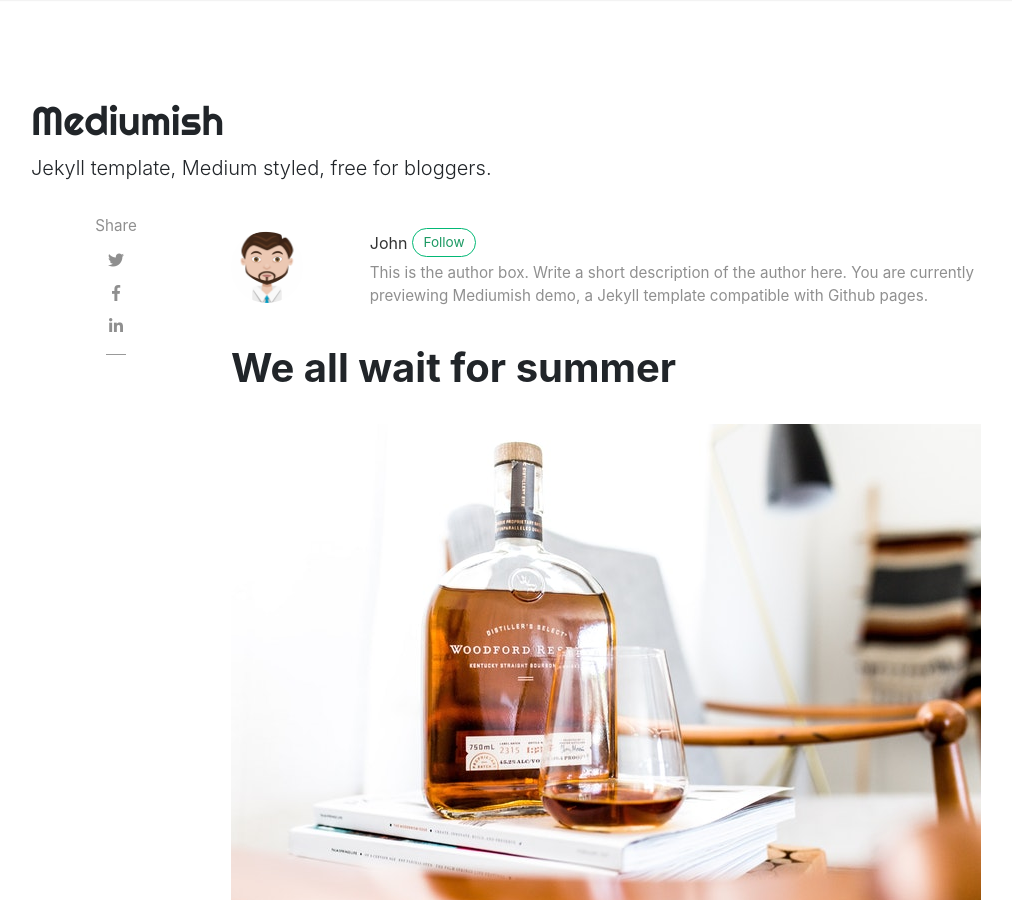
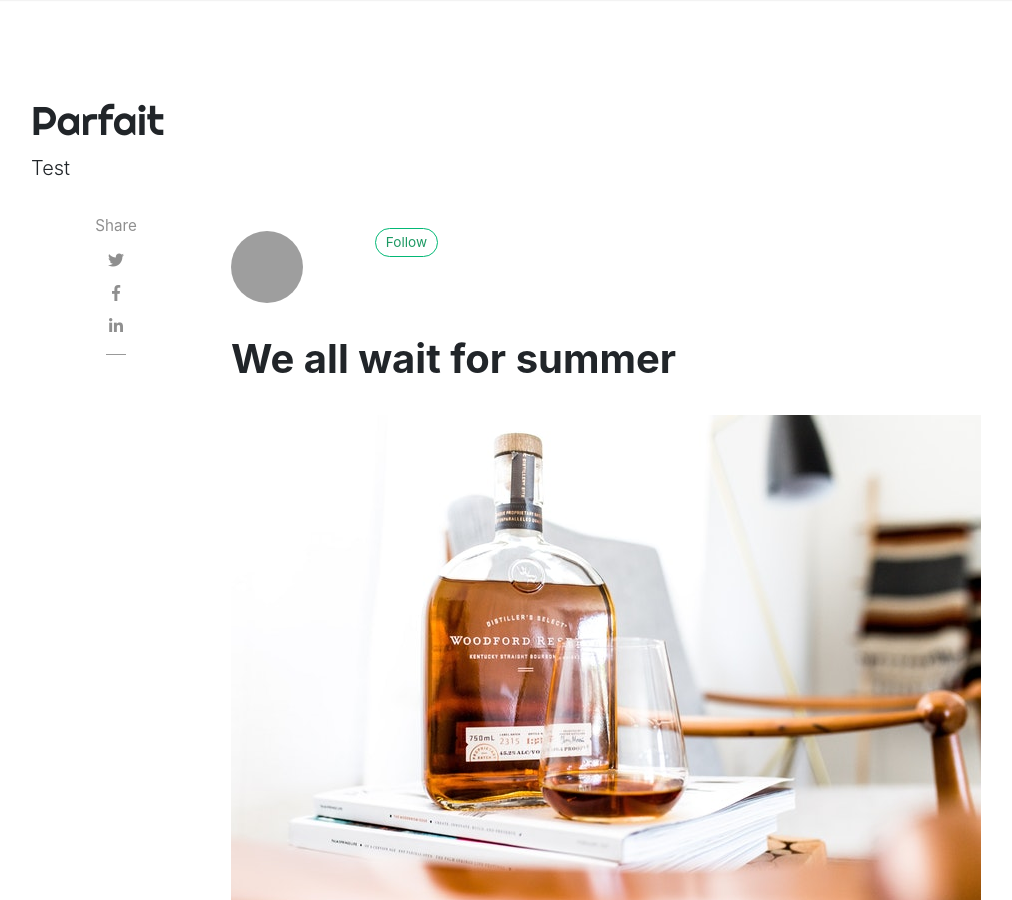
Before and after one commit to parfait-log/parfait-log, a Jekyll site: the page built from _posts/2018-01-12-we-all-wait-for-summer.md, in a window 1280 px wide and 900 px high. Shown: the whole window, without its empty margins (54-1066 px from the left). Built offline with Jekyll 4.4.1, drawn with Linux system fonts in a browser that asks for light colours; nearby versions of some CDN libraries; comment, search, counter and statistics services are not loaded; some of the changed text lies outside the part shown; grey boxes are pictures that could not be loaded.

Commit message:
Update _config.yml

```diff
--- a/_config.yml
+++ b/_config.yml
@@ -1,11 +1,11 @@
 # Site
-name: "Mediumish"
-title: "Mediumish"
-description: "Jekyll template, Medium styled, free for bloggers."
+name: "Parfait"
+title: "Log"
+description: "Test"
 logo: 'assets/images/logo.png'
 favicon: 'assets/images/logo.png'
-baseurl: /mediumish-theme-jekyll
-google_analytics: 'UA-46278016-1'
+baseurl: /parfait-log
+google_analytics: ''
 disqus: 'demowebsite'
 mailchimp-list: 'https://wowthemes.us11.list-manage.com/subscribe/post?u=8aeb20a530e124561927d3bd8&amp;id=8c3d2d214b'
 include: ["_pages"]
@@ -18,18 +18,10 @@ authors:
     display_name: Sal
     gravatar: e56154546cf4be74e393c62d1ae9f9d4
     email: wowthemesnet@gmail.com
-    web: https://www.wowthemes.net
-    twitter: https://twitter.com/wowthemesnet
-    description: "Author of Mediumish, a Bootstrap Medium styled template available for WordPress, HTML, Ghost and Jekyll. You are currently previewing Jekyll template demo."
-  john:
-    name: John
-    display_name: John
-    avatar: 'assets/images/avatar.png'
-    gravatar: b1cc14991db7a456fcd761680bbc8f81
-    email: wowthemesnet@gmail.com
-    web: https://www.wowthemes.net
-    twitter: https://twitter.com/wowthemesnet
-    description: "This is the author box. Write a short description of the author here. You are currently previewing Mediumish demo, a Jekyll template compatible with Github pages."
+    web: https://parfait-log.github.io/
+    twitter:
+    description: "A"
+
 
 # Plugins
 plugins:
@@ -48,7 +40,7 @@ jekyll-archives:
     category: '/category/:name/'
 
 # Pagination
-paginate: 6
+paginate: 12
 paginate_path: /page:num/
 
 # Other
```
